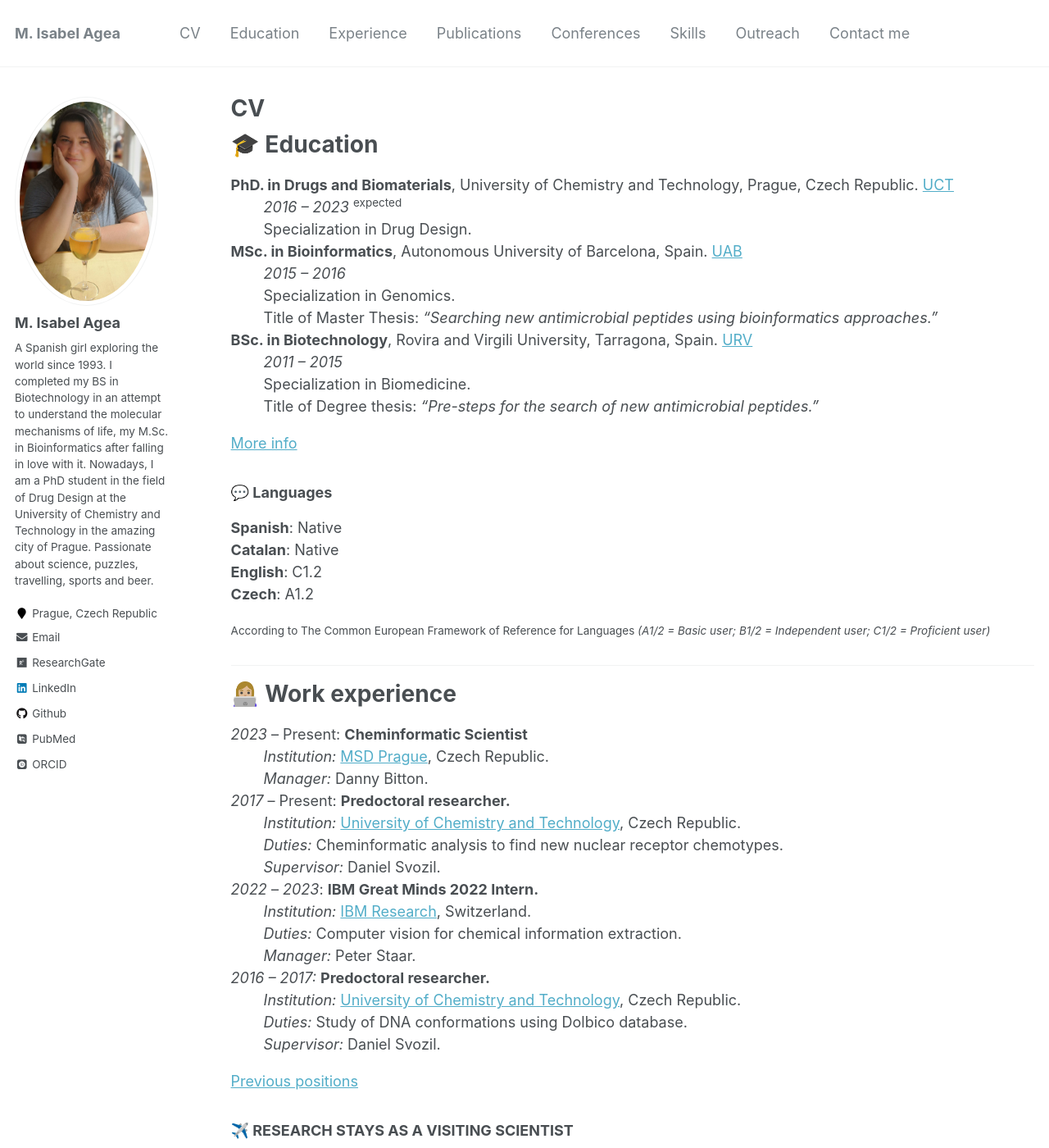
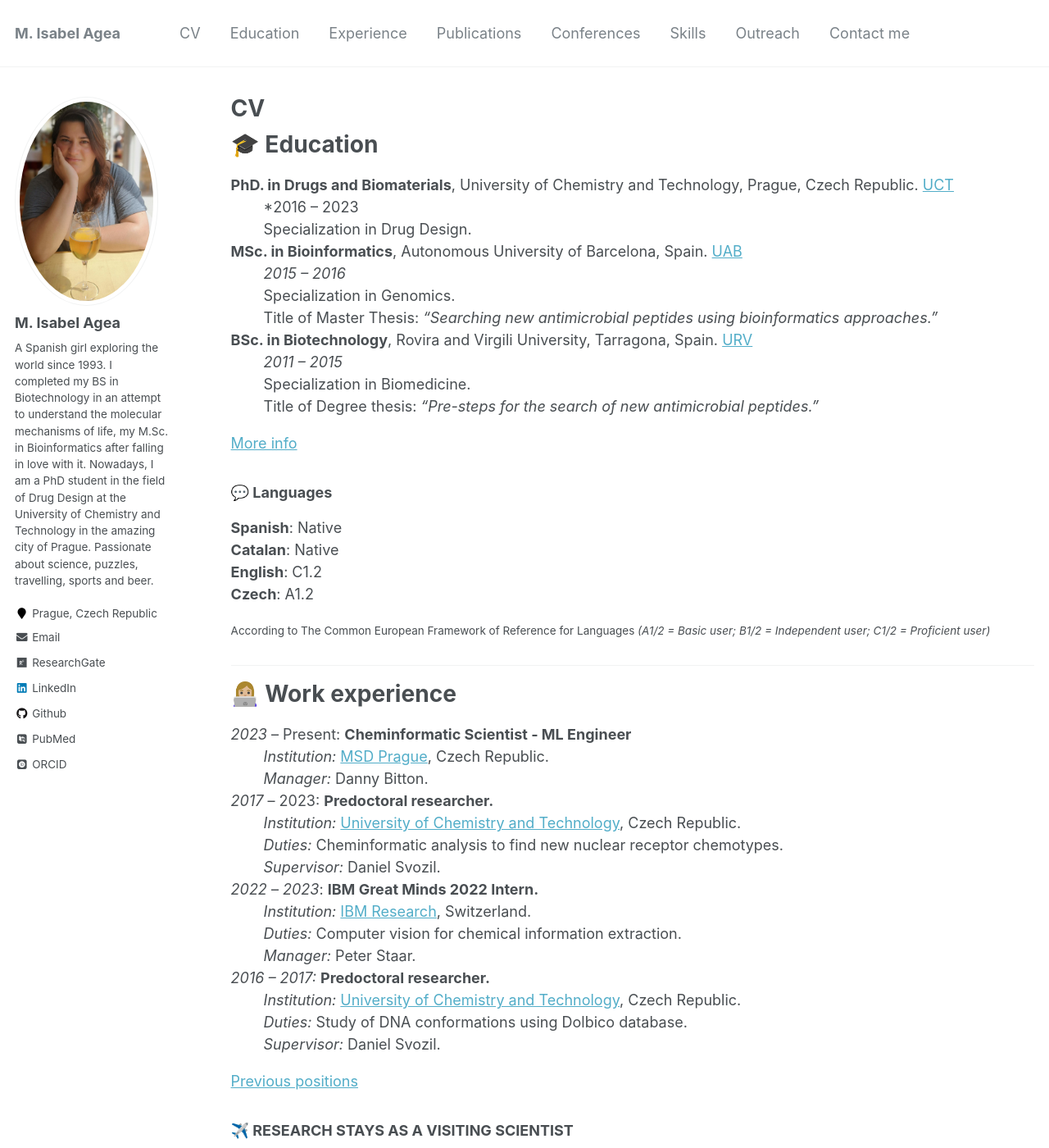
Before and after one commit to Iagea/iagea.github.io, a Jekyll site: the page built from _pages/cv.md, in a window 1280 px wide and 1400 px high. Shown: the whole window at 82% size. Built offline with Jekyll 4.4.1, drawn with Linux system fonts in a browser that asks for light colours; some web fonts are replaced.

Commit message:
Update cv.md

```diff
--- a/_pages/cv.md
+++ b/_pages/cv.md
@@ -11,7 +11,7 @@
 ‍🎓 Education
 =======
 **PhD. in Drugs and Biomaterials**, University of Chemistry and Technology, Prague, Czech Republic. [UCT](https://www.vscht.cz)
-:   *2016 – 2023* <sup>expected</sup>
+:   *2016 – 2023
 :   Specialization in Drug Design.
 
 **MSc. in Bioinformatics**, Autonomous University of Barcelona, Spain. [UAB](http://mscbioinformatics.uab.cat/base/base3.asp?sitio=msbioinformaticsen)
@@ -39,11 +39,11 @@
 
 👩🏼‍💻 Work experience
 =======
-_2023_ – Present:	**Cheminformatic Scientist**
+_2023_ – Present:	**Cheminformatic Scientist - ML Engineer**
 :   *Institution:* [MSD Prague](https://www.msd.cz/en/), Czech Republic.
 :   *Manager:* Danny Bitton.
 
-_2017_ – Present:	**Predoctoral researcher.**
+_2017_ – 2023:	**Predoctoral researcher.**
 :   *Institution:* [University of Chemistry and Technology](https://www.vscht.cz), Czech Republic.
 :   *Duties:* Cheminformatic analysis to find new nuclear receptor chemotypes.
 :   *Supervisor:* Daniel Svozil.
```
